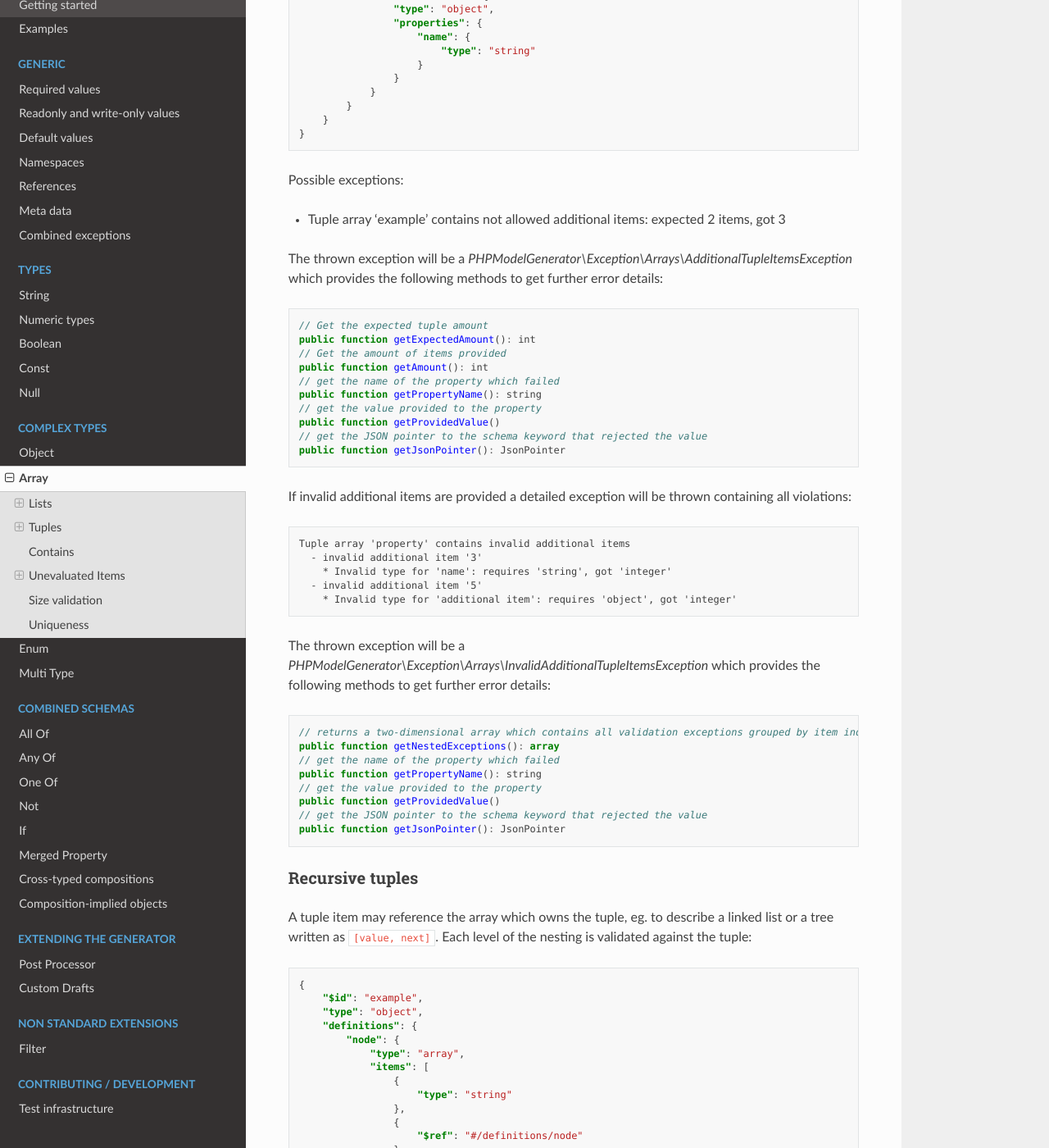
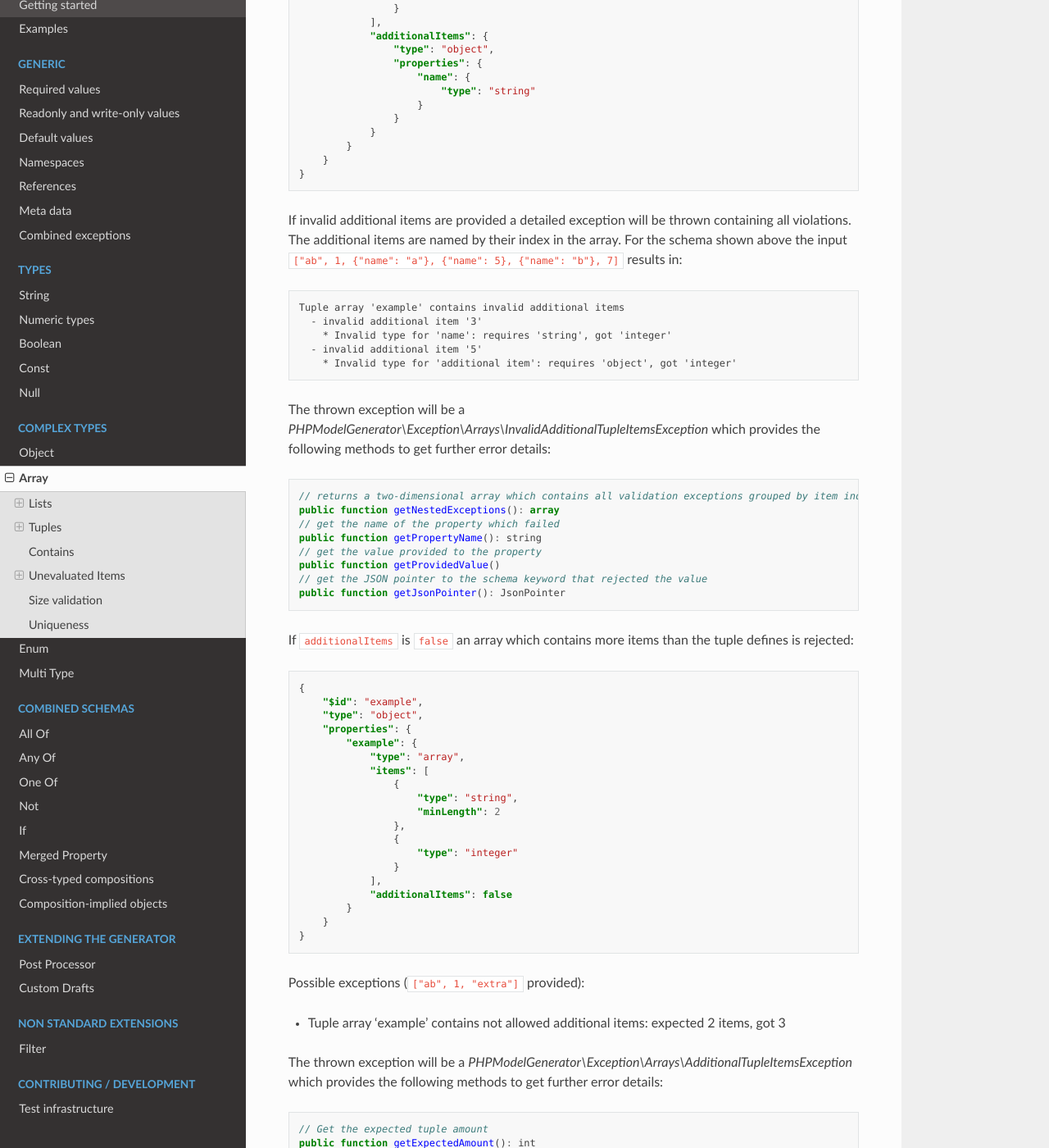
Before and after one commit to wol-soft/php-json-schema-model-generator, a Sphinx documentation site: the page built from docs/source/complexTypes/array.rst, in a window 1280 px wide and 1400 px high, scrolled down 5682 px. Shown: the whole window at 82% size. Built offline with Sphinx 7.4.7 and the Read the Docs theme 3.1.0, drawn with Linux system fonts in a browser that asks for light colours; some of the changed text lies outside the part shown.

Commit message:
Correct the error messages of the tuple examples in the array documentation
The tuple example named the first item "tuple item #1" and the second tuple
"#1" again: the items are named by their index starting with 0, the tuples are
numbered starting with 1. The additional items section showed the exception of
an additionalItems schema ("invalid additional items", property 'property')
below a schema without additionalItems: false and the exception of
additionalItems: false below a schema with an additionalItems schema, and the
example JSON contained a trailing comma.

The messages were generated for the documented schemas and inputs; each example
now names its input. The recursive tuple example names its input as well. The
missing comma in the first object reference example of the references page is
fixed.

Co-Authored-By: Claude Sonnet 5.5 <noreply@anthropic.com>
Claude-Session: https://claude.ai/code/session_01U1R7TJejqtBJGe1uPS2p1L

```diff
--- a/docs/source/complexTypes/array.rst
+++ b/docs/source/complexTypes/array.rst
@@ -192,14 +192,14 @@ Items
         }
     }
 
-If invalid tuples are provided a detailed exception will be thrown containing all violations:
+If invalid tuples are provided a detailed exception will be thrown containing all violations. The tuples are numbered starting with 1, the items are named by their index starting with 0. For the schema shown above the input ``[5, {"name": true}]`` results in:
 
 .. code-block:: none
 
     Invalid tuple item in array 'example':
       - invalid tuple #1
-        * Invalid type for 'tuple item #1 of array example': requires 'string', got 'integer'
-      - invalid tuple #1
+        * Invalid type for 'tuple item #0 of array example': requires 'string', got 'integer'
+      - invalid tuple #2
         * Invalid type for 'name': requires 'string', got 'boolean'
 
 The thrown exception will be a *PHPModelGenerator\\Exception\\Arrays\\InvalidTupleException* which provides the following methods to get further error details:
@@ -271,7 +271,7 @@ Using the keyword `additionalItems` the array can be limited to not contain any
                     },
                     {
                         "type": "integer"
-                    },
+                    }
                 ],
                 "additionalItems": {
                     "type": "object",
@@ -285,7 +285,54 @@ Using the keyword `additionalItems` the array can be limited to not contain any
         }
     }
 
-Possible exceptions:
+If invalid additional items are provided a detailed exception will be thrown containing all violations. The additional items are named by their index in the array. For the schema shown above the input ``["ab", 1, {"name": "a"}, {"name": 5}, {"name": "b"}, 7]`` results in:
+
+.. code-block:: none
+
+    Tuple array 'example' contains invalid additional items
+      - invalid additional item '3'
+        * Invalid type for 'name': requires 'string', got 'integer'
+      - invalid additional item '5'
+        * Invalid type for 'additional item': requires 'object', got 'integer'
+
+The thrown exception will be a *PHPModelGenerator\\Exception\\Arrays\\InvalidAdditionalTupleItemsException* which provides the following methods to get further error details:
+
+.. code-block:: php
+
+    // returns a two-dimensional array which contains all validation exceptions grouped by item index
+    public function getNestedExceptions(): array
+    // get the name of the property which failed
+    public function getPropertyName(): string
+    // get the value provided to the property
+    public function getProvidedValue()
+    // get the JSON pointer to the schema keyword that rejected the value
+    public function getJsonPointer(): JsonPointer
+
+If ``additionalItems`` is ``false`` an array which contains more items than the tuple defines is rejected:
+
+.. code-block:: json
+
+    {
+        "$id": "example",
+        "type": "object",
+        "properties": {
+            "example": {
+                "type": "array",
+                "items": [
+                    {
+                        "type": "string",
+                        "minLength": 2
+                    },
+                    {
+                        "type": "integer"
+                    }
+                ],
+                "additionalItems": false
+            }
+        }
+    }
+
+Possible exceptions (``["ab", 1, "extra"]`` provided):
 
 * Tuple array 'example' contains not allowed additional items: expected 2 items, got 3
 
@@ -297,29 +344,6 @@ The thrown exception will be a *PHPModelGenerator\\Exception\\Arrays\\Additional
     public function getExpectedAmount(): int
     // Get the amount of items provided
     public function getAmount(): int
-    // get the name of the property which failed
-    public function getPropertyName(): string
-    // get the value provided to the property
-    public function getProvidedValue()
-    // get the JSON pointer to the schema keyword that rejected the value
-    public function getJsonPointer(): JsonPointer
-
-If invalid additional items are provided a detailed exception will be thrown containing all violations:
-
-.. code-block:: none
-
-    Tuple array 'property' contains invalid additional items
-      - invalid additional item '3'
-        * Invalid type for 'name': requires 'string', got 'integer'
-      - invalid additional item '5'
-        * Invalid type for 'additional item': requires 'object', got 'integer'
-
-The thrown exception will be a *PHPModelGenerator\\Exception\\Arrays\\InvalidAdditionalTupleItemsException* which provides the following methods to get further error details:
-
-.. code-block:: php
-
-    // returns a two-dimensional array which contains all validation exceptions grouped by item index
-    public function getNestedExceptions(): array
     // get the name of the property which failed
     public function getPropertyName(): string
     // get the value provided to the property
@@ -363,7 +387,7 @@ A tuple item may reference the array which owns the tuple, eg. to describe a lin
     // ['a', ['b', ['c']]]
     $example->getTree();
 
-An invalid value on a deeper level is reported by the *InvalidTupleException* of each level above it. The exception of a level is nested into the exception of the level which contains it:
+An invalid value on a deeper level is reported by the *InvalidTupleException* of each level above it. The exception of a level is nested into the exception of the level which contains it. For the schema shown above the input ``{"tree": ["a", [1]]}`` results in:
 
 .. code-block:: none
 
--- a/docs/source/generic/references.rst
+++ b/docs/source/generic/references.rst
@@ -51,7 +51,7 @@ An example for properties referring to a definition inside the same schema (Draf
         "properties": {
             "leader": {
                 "$ref": "#person"
-            }
+            },
             "members": {
                 "type": "array",
                 "items": {
```
